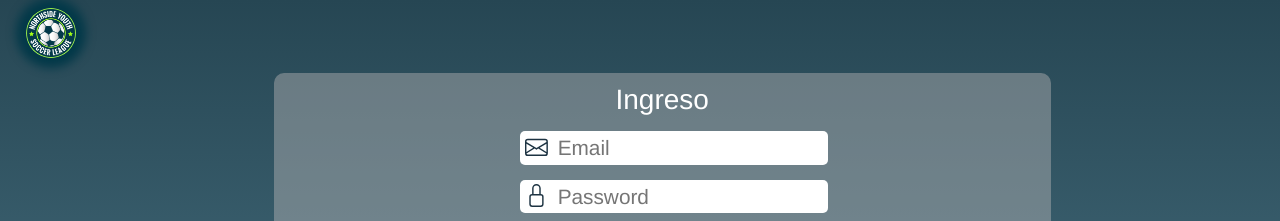
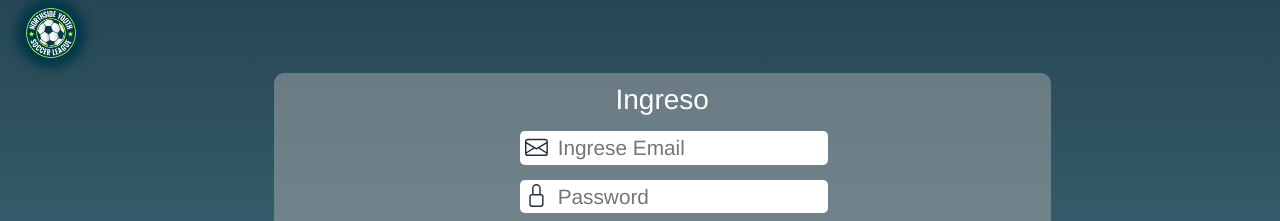
Before and after one commit to DavidTorcates/NYSL-app, a Vue app: page /login in a window 1280 px wide. Shown: the top 221 px of the page. Built offline with nearby package versions, Linux system fonts and the light colour scheme; no server answers.

Commit message:
Ultima versión sin pruebas

```diff
--- a/src/views/Login.vue
+++ b/src/views/Login.vue
@@ -6,7 +6,7 @@
     <div class="container2 container">
       <h3>Ingreso</h3>
       <b-icon icon="envelope" class ="icon"></b-icon>
-      <input class="input" type="email" placeholder="Email" v-model="email" />
+      <input class="input" type="email" placeholder="Ingrese Email" v-model="email" />
       <br />
       <b-icon icon="lock" class="icon"></b-icon>
       <input
```
